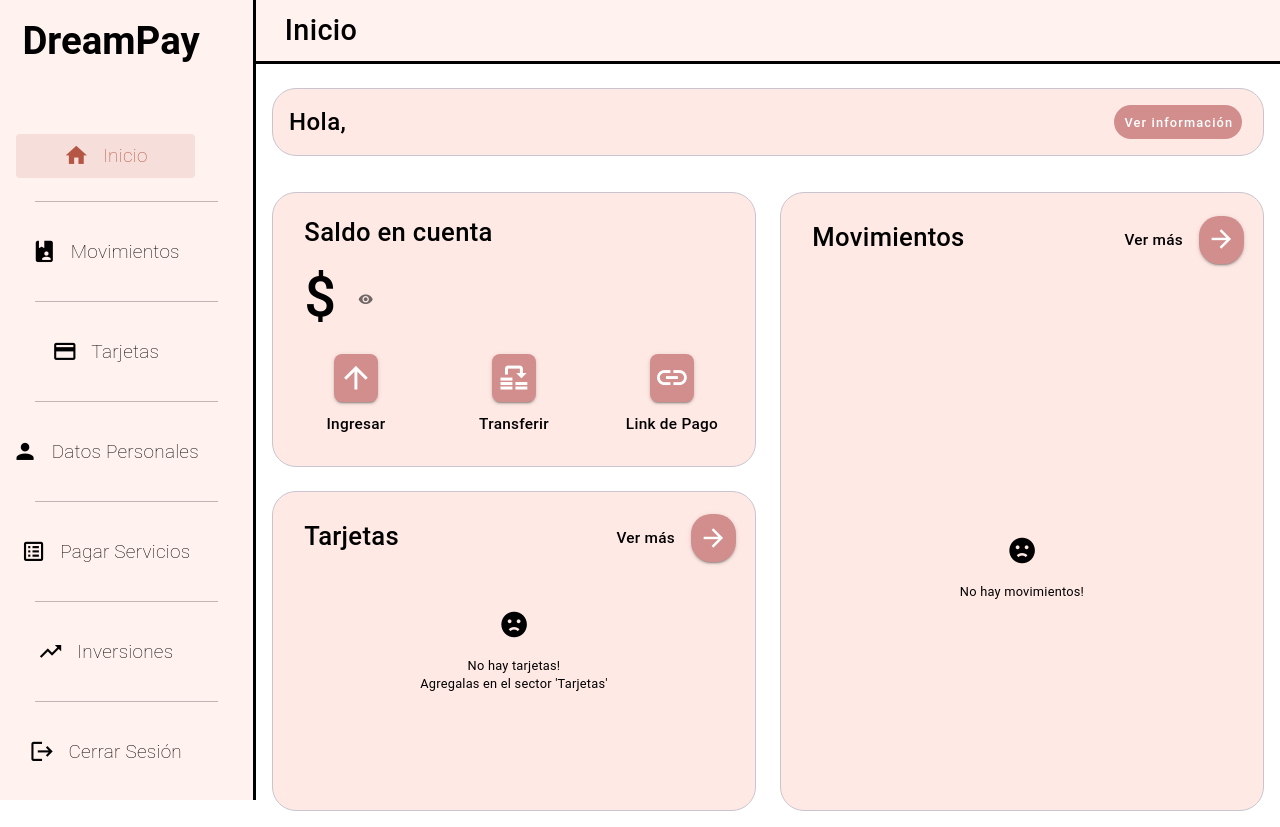
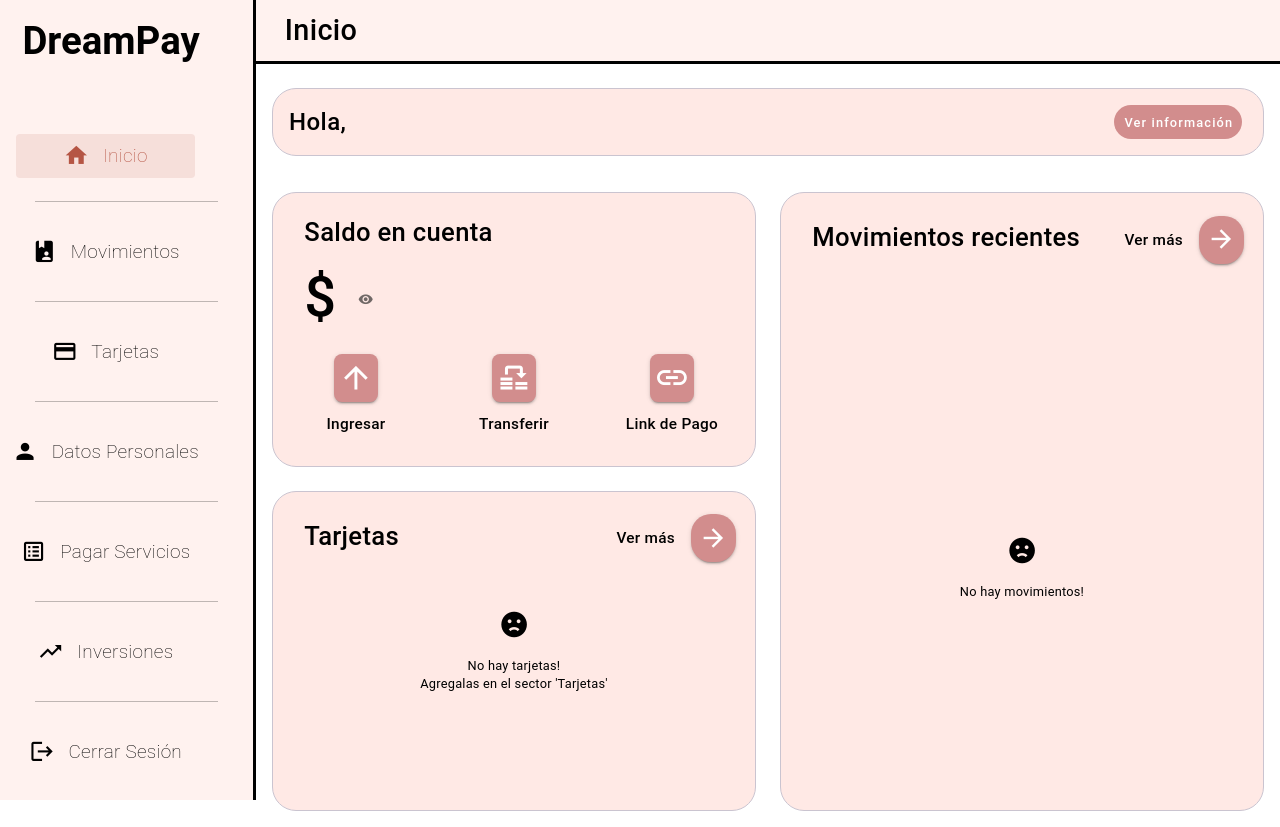
Before and after one commit to BrunTac/tp2-hci, a Vue app: page /home in a window 1280 px wide. Shown: the top 827 px of the page. Built offline with nearby package versions, Linux system fonts and the light colour scheme; no server answers; a small style sheet from the web is missing; a web font is replaced by a local one.

Commit message:
mini label change

```diff
--- a/src/pages/home.vue
+++ b/src/pages/home.vue
@@ -245,7 +245,7 @@
         >
           <v-sheet style="display: flex; align-items: center; background-color: transparent; color: black; margin-bottom: 2vh;">
             <v-card-title style="font-size: 1.6rem; margin-top: 1.3vh; margin-left: 1.2vw">
-              Movimientos
+              Movimientos recientes
             </v-card-title>
             <v-spacer />
             <v-sheet style="display: flex; align-items: center; align-self: end; background-color: transparent; color: black; margin-top: 2.6vh;">
```
